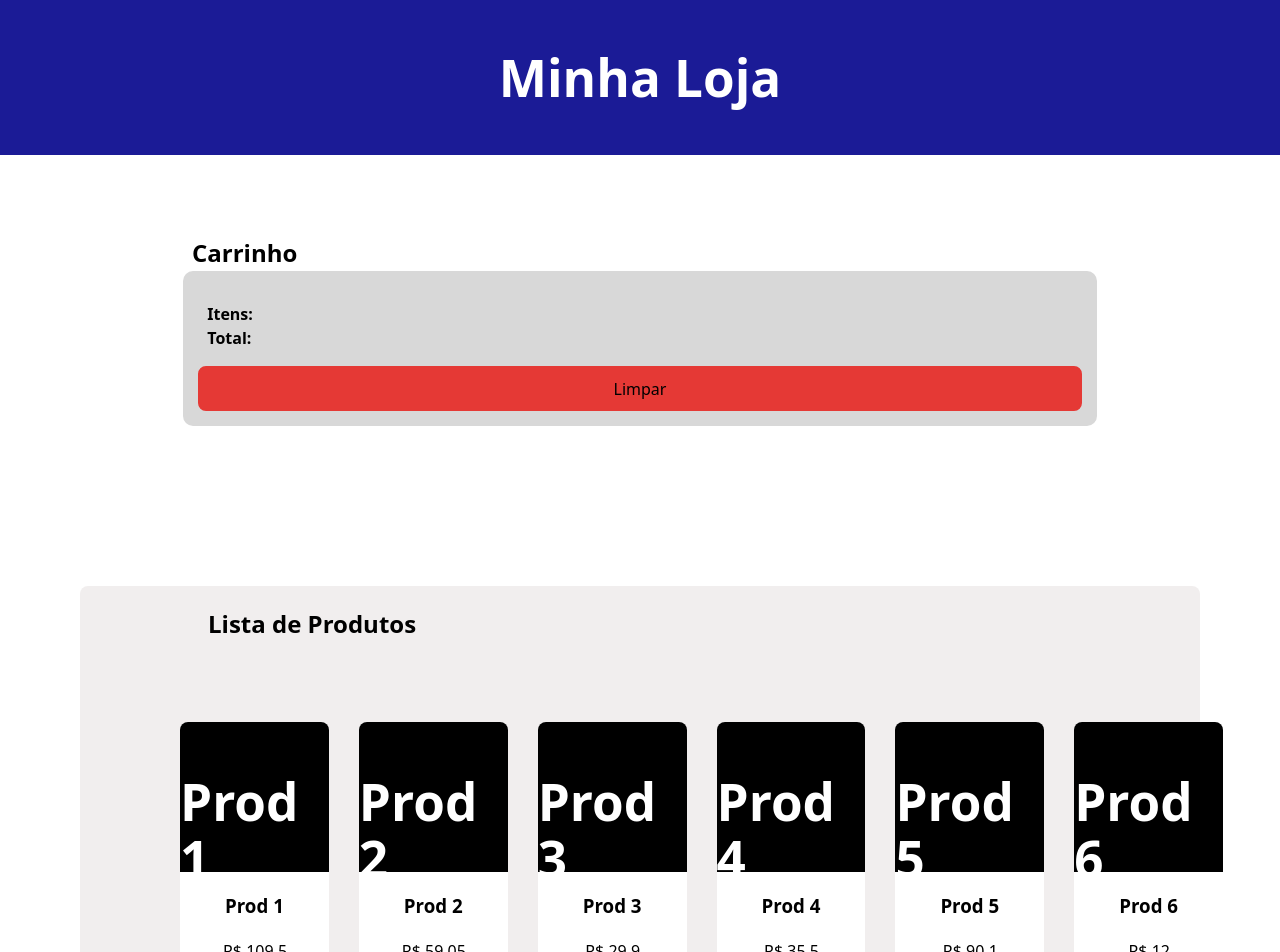
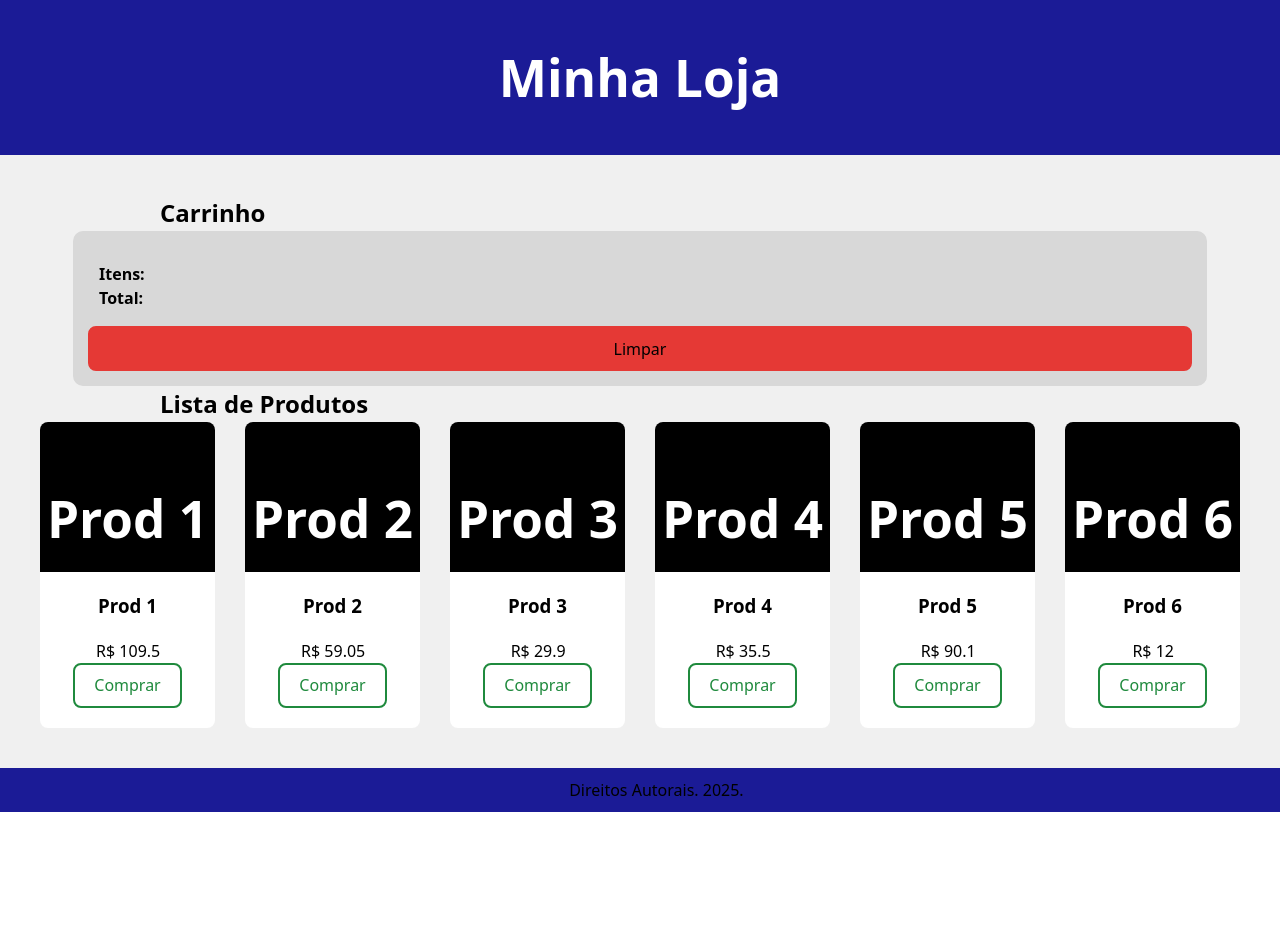
Before and after one commit to INARI18/T1-PW, a React (Vite) app: page / in a window 1280 px wide. Shown: the top 952 px of the page. After the commit the page ends 812 px from the top, so only its background shows below. Built offline with nearby package versions, Linux system fonts and the light colour scheme.

Commit message:
Apagado configuracoes de css do app.css, criado sections body especifica para cada pagina em seus respectivos .css

```diff
--- a/src/App.jsx
+++ b/src/App.jsx
@@ -1,4 +1,4 @@
-import './assets/styles/App.css'
+import './assets/styles/Landing.css'
 import { Route, Routes, BrowserRouter } from 'react-router-dom'
 import ProductPage from './products/ProductPage.jsx'
 import LandingPage from './landing/LandingPage.jsx'
@@ -12,22 +12,14 @@ import productsData from './assets/Produtos.json'
 export default function App() {
 
   let cart = []
-  const products = [
-    { id: 1, name: 'Prod 1', price: 109.5 },
-    { id: 2, name: 'Prod 2', price: 59.05 },
-    { id: 3, name: 'Prod 3', price: 29.90 },
-    { id: 4, name: 'Prod 4', price: 35.50 },
-    { id: 5, name: 'Prod 5', price: 90.10 },
-    { id: 6, name: 'Prod 6', price: 12.00 }
-  ]
 
   return (
     <div>
       <Header />
         <BrowserRouter>
           <Routes>
-            <Route path="/" element={<LandingPage cart={cart} products={products}/>} />
-            <Route path="/products" element={<ProductPage products={products}/>} />
+            <Route path="/" element={<LandingPage cart={cart} products={productsData.products}/>} />
+            <Route path="/products" element={<ProductPage products={productsData.products}/>} />
             <Route path="/cart" element={<CartPage cart={cart}/>} />
           </Routes>
         </BrowserRouter>
--- a/src/assets/styles/App.css
+++ /dev/null
@@ -1,22 +0,0 @@
-#root {
-  margin: 0;
-  display: flex;
-  flex-direction: column;
-  width: 100%;
-}
-
-section {
-  margin: 80px;
-}
-
-.product-Section {
-  background-color: rgb(241, 238, 238);
-  border-radius: 8px;
-  padding: 20px;
-}
-
-.cart-section {
-  background-color: rgb(241, 238, 238);
-  border-radius: 8px;
-  padding: 20px;
-}
--- a/src/assets/styles/Cart.css
+++ b/src/assets/styles/Cart.css
@@ -1,3 +1,9 @@
+/* Body do CartPage */
+.cart-body {
+    background-color: rgb(240, 240, 240);
+    justify-content: center;
+    padding: 40px;
+}
 
 /* Cart */
 .Cart{
--- /dev/null
+++ b/src/assets/styles/Landing.css
@@ -0,0 +1,13 @@
+#root {
+  margin: 0;
+  display: flex;
+  flex-direction: column;
+  width: 100%;
+}
+
+/* Body do LandingPage */
+.landing-body {
+    background-color: rgb(240, 240, 240);
+    justify-content: center;
+    padding: 40px;
+}
--- a/src/assets/styles/Product.css
+++ b/src/assets/styles/Product.css
@@ -1,3 +1,10 @@
+/* Body do ProductPage */
+.product-body {
+    background-color: rgb(240, 240, 240);
+    justify-content: center;
+    padding: 40px;
+}
+
 /* Card de Produtos */
 
 .product-card {
--- a/src/cart/CartPage.jsx
+++ b/src/cart/CartPage.jsx
@@ -4,7 +4,7 @@ import  Button  from '../components/ui/Button'
 
 export default function CartPage({cart}) {
     return (
-        <div>
+        <section className="cart-body">
             <h2>Carrinho</h2>
             <section className="Cart">
                 <section className="Cart_List">
@@ -18,6 +18,6 @@ export default function CartPage({cart}) {
                     <Button text="Limpar" variant='clear' />
                 </section>
             </section>
-        </div>
+        </section>
     );
 }
--- a/src/landing/LandingPage.jsx
+++ b/src/landing/LandingPage.jsx
@@ -1,6 +1,6 @@
-import '../assets/styles/App.css'
 import ProductList from '../components/Product.jsx'
 import Cart from '../components/Cart.jsx'
+import '../assets/styles/Landing.css'
 
 export default function LandingPage({cart, products}) {
   // const [cart, setCart] = useState({ storage: [], totalPrice: 0, size: 0 })
@@ -17,15 +17,13 @@ export default function LandingPage({cart, products}) {
   }
 
   return (
-      <main>
+      <section className="landing-body">
         <section>
             <Cart cart={cart} />
         </section>
         <section>
-          <div className="product-Section">
             <ProductList products={products} onAddToCart={addToCart} />
-          </div>
         </section>
-      </main>
+      </section>
   )
 }
--- a/src/products/ProductPage.jsx
+++ b/src/products/ProductPage.jsx
@@ -1,13 +1,12 @@
 import ProductList from '../components/Product';
+import '../assets/styles/Product.css';
 
 export default function ProductPage({products}) {
 
   return (
       <main>
-        <section>
-          <div className="product-Section">
+        <section className="product-body">
             <ProductList products={products} />
-          </div>
         </section>
       </main>
   )
```
